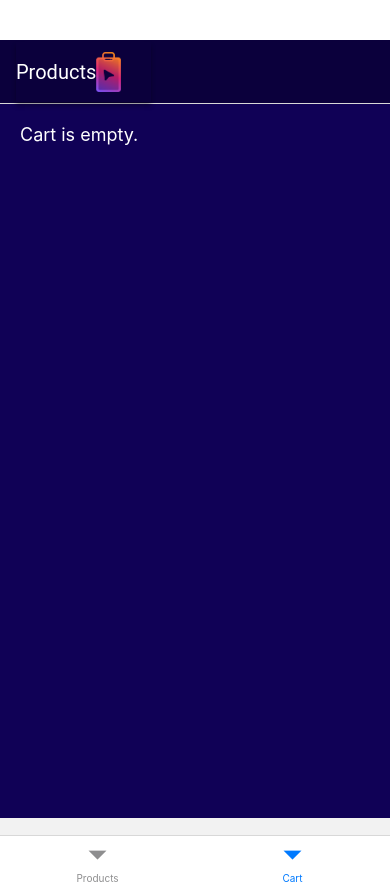
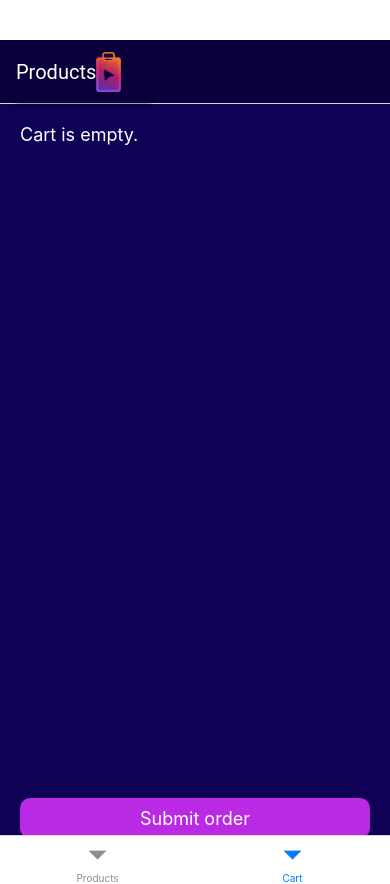
Before and after one commit to bociwess0/MobileStoreApp, a React Native app: screen /Cart in a window 390 px wide. Built offline with nearby package versions, Linux system fonts and the light colour scheme.

Commit message:
adding checkout button to cart page

```diff
--- /dev/null
+++ b/components/Cart/CheckoutButton.js
@@ -0,0 +1,32 @@
+import { Pressable, StyleSheet, Text, View, useWindowDimensions } from "react-native";
+
+function CheckoutButton(props) {
+
+    const {width} = useWindowDimensions();
+
+    function handleCheckout() {
+        console.log(props.productsInCart);
+    }
+
+    return(
+        <View style={[{paddingHorizontal: 20}, {width: width}]}>
+            <Pressable style={ styles.buttonWrapper} onPress={handleCheckout}>
+                <Text style={{fontSize: 18, color: "#fff"}}>Submit order</Text>
+            </Pressable>
+        </View>
+    )
+}
+
+const styles = StyleSheet.create({
+    buttonWrapper: {
+        height: 40,
+        display: "flex",
+        justifyContent: "center",
+        alignItems: "center",
+        backgroundColor: "#BA2AE4",
+        borderRadius: 10,
+
+    }
+})
+
+export default CheckoutButton;
--- a/pages/Cart.js
+++ b/pages/Cart.js
@@ -3,6 +3,7 @@ import CartItem from "../components/Cart/CartItem";
 import { useSelector } from "react-redux";
 import { useState } from "react";
 import { useEffect } from "react";
+import CheckoutButton from "../components/Cart/CheckoutButton";
 
 
 function Cart() {
@@ -31,7 +32,7 @@ function Cart() {
                         }
                     }
                     keyExtractor={item => item.id}
-                    style={[styles.productsWrapper, {height: height - 150}]}
+                    style={[styles.productsWrapper, {height: height - 200}]}
                 />
             }
             {productsInCart.length === 0 &&
@@ -39,6 +40,7 @@ function Cart() {
                     <Text style={{fontSize: 18, color: "#fff"}}>Cart is empty.</Text>
                 </View>
             }
+            <CheckoutButton productsInCart={productsInCart} />
       </View>
 
     )
@@ -50,7 +52,10 @@ const styles = StyleSheet.create({
         flexDirection: "column",
         gap: 20,
         padding: 10,
-        paddingBottom: 20,
+        paddingBottom: 40,
+        marginBottom: 20,
+        borderColor: "#D12E8F",
+        borderBottomColor: 1,
         width: "100%",
     },
 });
```
